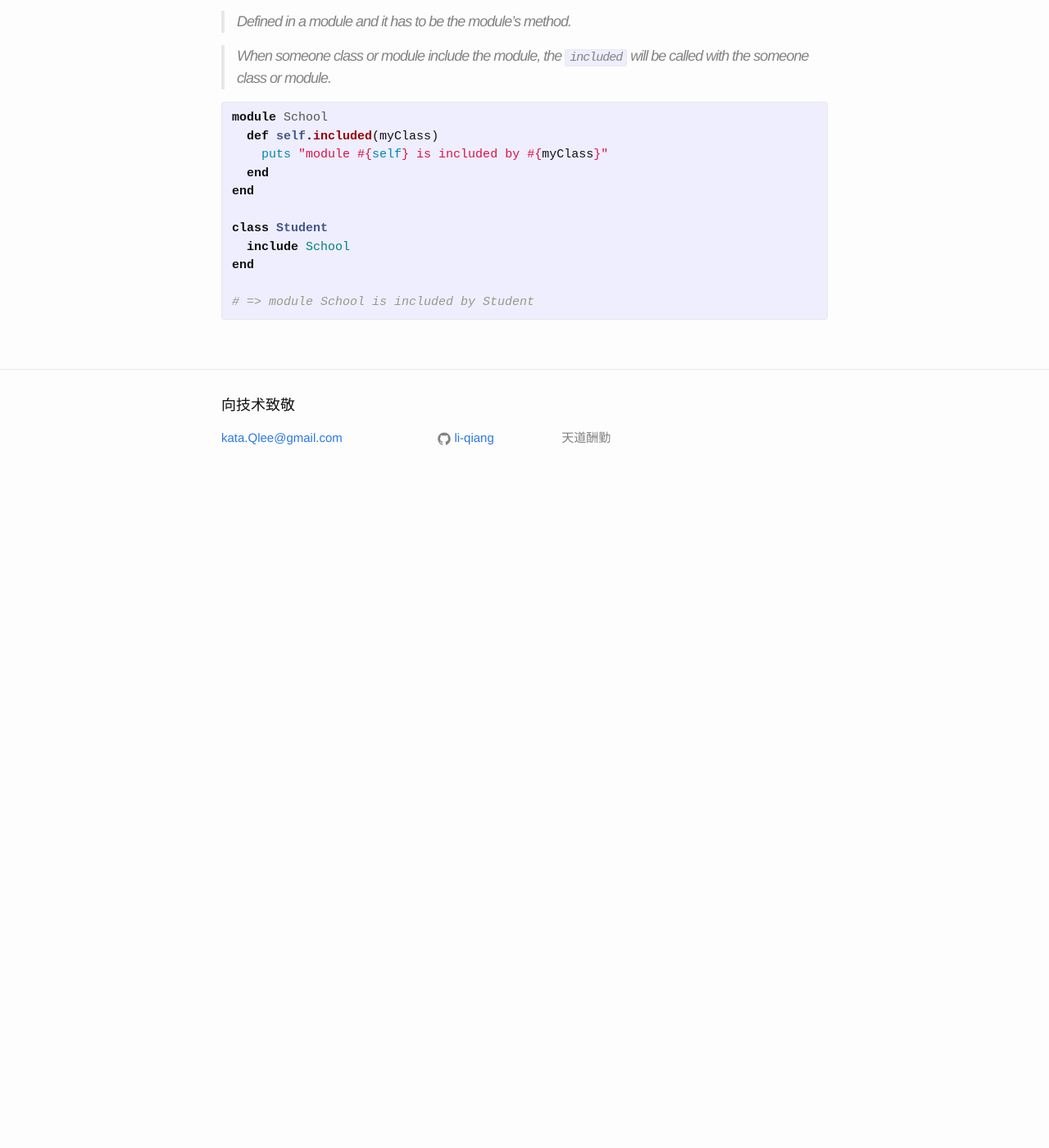
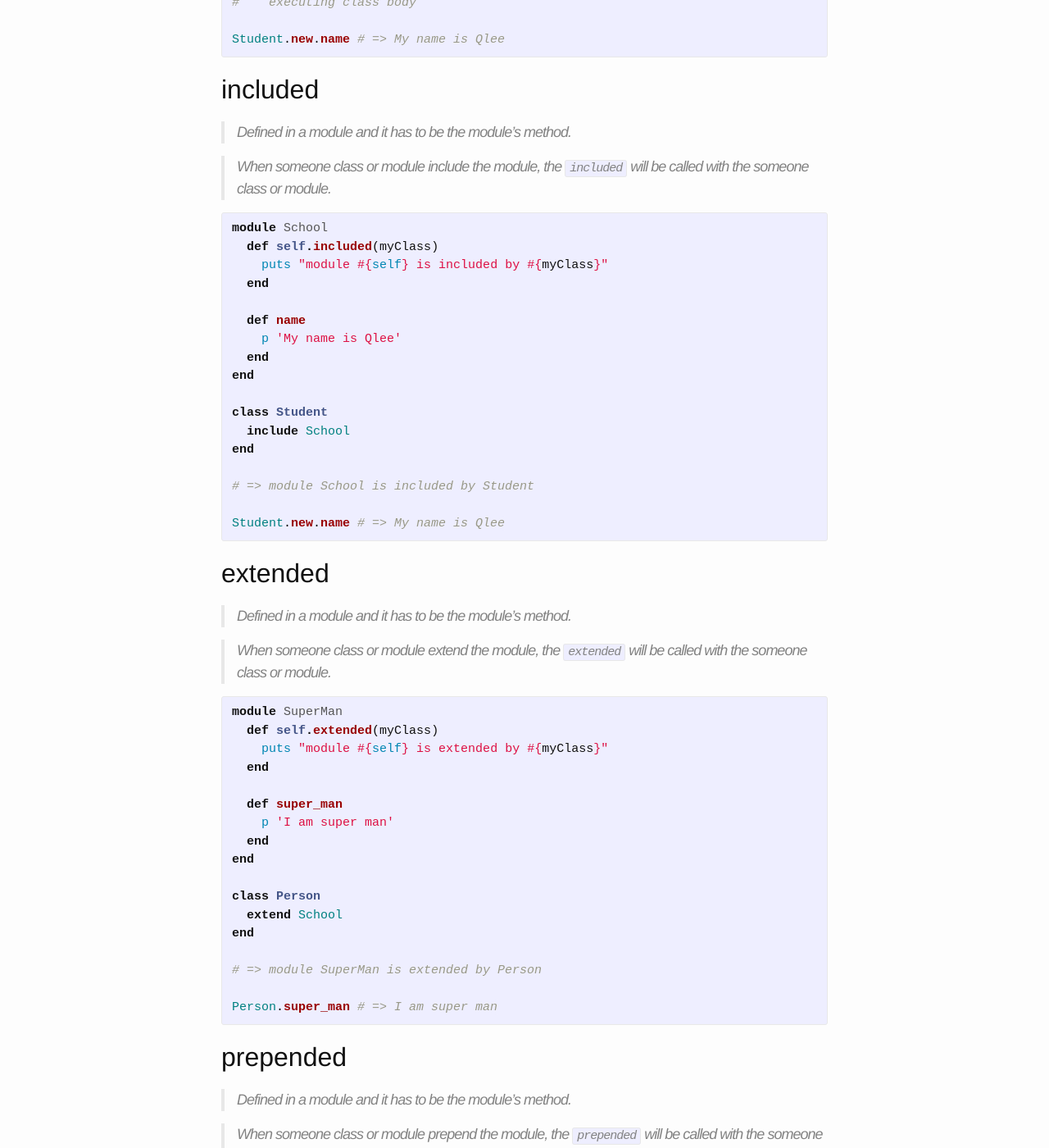
Before and after one commit to li-qiang/li-qiang.github.io, a Jekyll site: the page built from _posts/2015-10-08-ruby-hook-methods.md, in a window 1280 px wide and 1400 px high, scrolled down 701 px. Shown: the whole window at 82% size. Built offline with Jekyll 4.4.1, drawn with Linux system fonts in a browser that asks for light colours; Markdown is read by kramdown in place of the engine named in the settings; before the commit the page ends 1306 px from its top, so only the background shows below that; some of the changed text lies outside the part shown.

Commit message:
add extended, prepended and method_missing to ruby hooks

```diff
--- a/_posts/2015-10-08-ruby-hook-methods.md
+++ b/_posts/2015-10-08-ruby-hook-methods.md
@@ -16,6 +16,10 @@ class Person
   def self.inherited(subclass)
     puts "class #{self} was inherited by #{subclass}"
   end
+
+  def name
+    p 'My name is Qlee'
+  end
 end
 
 class Student < Person
@@ -25,7 +29,11 @@ end
 # => class Person was inherited by Student
 #    executing class body
 
+Student.new.name # => My name is Qlee
+
 {% endhighlight %}
+
+
 
 ## included
 
@@ -39,6 +47,10 @@ module School
   def self.included(myClass)
     puts "module #{self} is included by #{myClass}"
   end
+
+  def name
+    p 'My name is Qlee'
+  end
 end
 
 class Student
@@ -47,4 +59,91 @@ end
 
 # => module School is included by Student
 
+Student.new.name # => My name is Qlee
+
 {% endhighlight %}
+
+
+
+## extended
+
+> Defined in a module and it has to be the module's method.
+
+> When someone class or module extend the module, the `extended` will be called with the someone class or module.
+
+{% highlight ruby %}
+
+module SuperMan
+  def self.extended(myClass)
+    puts "module #{self} is extended by #{myClass}"
+  end
+
+  def super_man
+    p 'I am super man'
+  end
+end
+
+class Person
+  extend School
+end
+
+# => module SuperMan is extended by Person
+
+Person.super_man # => I am super man
+
+{% endhighlight %}
+
+
+## prepended
+
+> Defined in a module and it has to be the module's method.
+
+> When someone class or module prepend the module, the `prepended` will be called with the someone class or module.
+
+{% highlight ruby %}
+
+module Person
+  def self.prepended(myClass)
+    puts "module #{self} is prepended by #{myClass}"
+  end
+
+  def name
+    p 'I am a person'
+  end
+end
+
+class Student
+  prepend Person
+
+  def name
+    p 'I am a student'
+  end
+end
+
+# => module Person is prepended by Student
+
+Student.new.name # => I am a person
+
+{% endhighlight %}
+
+## method_missing
+
+> When run a method which not in the object, the `method_missing` will be called with the method name.
+
+{% highlight ruby %}
+
+class Person
+  def name
+    p 'I am a person'
+  end
+
+  def method_missing(method_name)
+    p "call missing method with #{method_name}"
+  end
+end
+
+Person.new.name # =>  I am a person
+
+Person.new.age # =>  call missing method with age
+
+{% endhighlight %}
```
